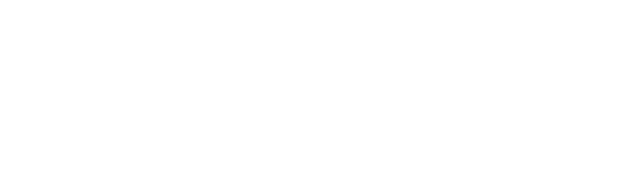
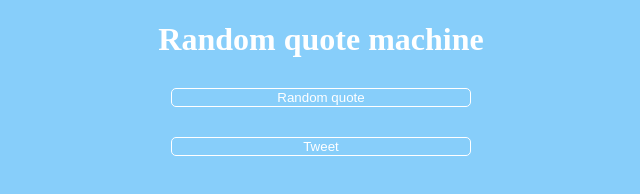
Before and after one commit to Kodecky/ajax-quoteMachine, a plain HTML site: page index.html in a window 1280 px wide. Shown: the whole page, without its empty margins (319-959 px from the left). Drawn offline with nearby package versions, Linux system fonts and the light colour scheme; files that its build step writes are made by us from their sources.

Commit message:
Add styles

```diff
--- a/index.html
+++ b/index.html
@@ -8,6 +8,12 @@
 </head>
 
 <body>
+    <div class="container">
+        <h1>Random quote machine</h1>
+        <p id="quote"></p>
+        <button id="random-quote">Random quote</button>
+        <button id="twitter">Tweet</button>
+    </div>
     <script src="js/script.js"></script>
 </body>
 </html>
--- a/sass/style.scss
+++ b/sass/style.scss
@@ -0,0 +1,19 @@
+*{box-sizing: border-box};
+body{
+    margin: 0;
+    padding: 0;
+    background-color: lightskyblue;
+    text-align: center;
+}
+h1{
+    color: white;
+}
+button{
+    display: block;
+    margin: 30px auto;
+    color: white;
+    background-color: lightskyblue;
+    border: 1px solid white;
+    border-radius: 5px;
+    width: 300px;
+}
```
Also changed, not shown: css/style.css (added), css/style.prefixed.css (added), 2 other files.
